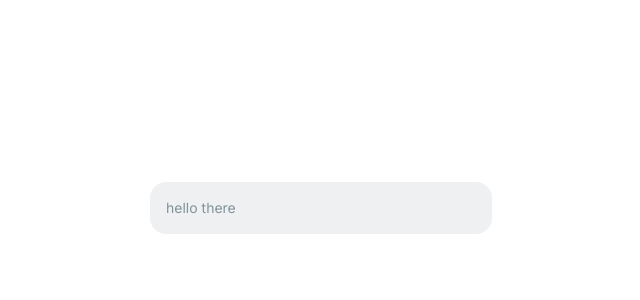
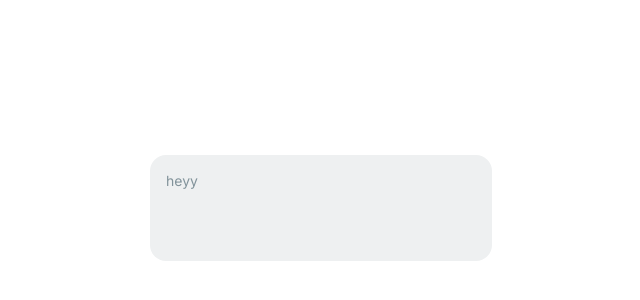
Before and after one commit to EthanHosier/Frontend-Automated-Marketing-mia-vite-, a React (Vite) app: page / in a window 1280 px wide. Shown: the part 192-492 px from the top of the page, without its empty margins (319-959 px from the left). Built offline with nearby package versions, Linux system fonts and the light colour scheme.

Commit message:
feat: add text input

```diff
--- a/src/App.tsx
+++ b/src/App.tsx
@@ -1,11 +1,12 @@
 import { Button } from "@/components/button";
 import { Plus } from "lucide-react";
 import { Input } from "./components/input";
+import { Textarea } from "./components/textarea";
 
 const App = () => {
   return (
     <div className="flex w-screen h-screen items-center justify-center">
-      <Input placeholder="hello there" />
+      <Textarea label="heyy" />
     </div>
   );
 };
--- a/src/components/input.tsx
+++ b/src/components/input.tsx
@@ -1,14 +1,8 @@
-/**
- * v0 by Vercel.
- * @see https://v0.dev/t/M9nMDzz91pY
- * Documentation: https://v0.dev/docs#integrating-generated-code-into-your-nextjs-app
- */
-
-export interface InputProps {
-  placeholder: string;
+interface InputProps {
+  label: string;
 }
 
-export const Input: React.FC<InputProps> = ({ placeholder }) => {
+export const Input: React.FC<InputProps> = ({ label }) => {
   return (
     <div className="relative max-w-sm bg-grayscaleSurface-default rounded-lg w-[342px] h-[52px] hover:bg-gray-200 transition-colors duration-200 ease-in">
       <div className="group relative z-0 mb-0 w-full flex items-center h-full px-4">
@@ -22,7 +16,7 @@ export const Input: React.FC<InputProps> = ({ placeholder }) => {
           htmlFor="floating-input"
           className="absolute -z-10 origin-[0] -translate-y-[14px] scale-75 transform text-sm text-grayscaleText-subtitle duration-300 peer-placeholder-shown:translate-y-0 peer-placeholder-shown:scale-100 peer-focus:-translate-y-[14px] peer-focus:scale-75 "
         >
-          {placeholder}
+          {label}
         </label>
       </div>
     </div>
--- /dev/null
+++ b/src/components/textarea.tsx
@@ -0,0 +1,45 @@
+import React, { useEffect, useRef } from "react";
+
+interface TextareaProps {
+  label: string;
+}
+
+export const Textarea: React.FC<TextareaProps> = ({ label }) => {
+  const textareaRef = useRef<HTMLTextAreaElement>(null);
+
+  useEffect(() => {
+    if (textareaRef.current) {
+      adjustHeight();
+    }
+  }, []);
+
+  const adjustHeight = () => {
+    if (textareaRef.current) {
+      // Reset height to auto to shrink if needed
+      textareaRef.current.style.height = "78px";
+      // Set height to scrollHeight to expand to fit content
+      textareaRef.current.style.height = `${textareaRef.current.scrollHeight}px`;
+    }
+  };
+
+  return (
+    <div className="relative max-w-sm bg-grayscaleSurface-default rounded-lg w-[342px] hover:bg-gray-200 transition-colors duration-200 ease-in pb-2">
+      <div className="group relative z-0 mb-0 w-full flex pt-4 px-4">
+        <textarea
+          id="floating-textarea"
+          ref={textareaRef}
+          onInput={adjustHeight}
+          className="peer block w-full resize-none appearance-none bg-transparent px-0 text-sm text-gray-900 focus:border-blue-600 focus:outline-none focus:ring-0 mt-1 overflow-hidden"
+          placeholder=" "
+          rows={1} // Set initial rows to 1 to avoid extra space
+        />
+        <label
+          htmlFor="floating-textarea"
+          className="absolute -z-10 origin-[0] -translate-y-[14px] scale-75 transform text-sm text-grayscaleText-subtitle duration-300 peer-placeholder-shown:translate-y-0 peer-placeholder-shown:scale-100 peer-focus:-translate-y-[14px] peer-focus:scale-75"
+        >
+          {label}
+        </label>
+      </div>
+    </div>
+  );
+};
```
